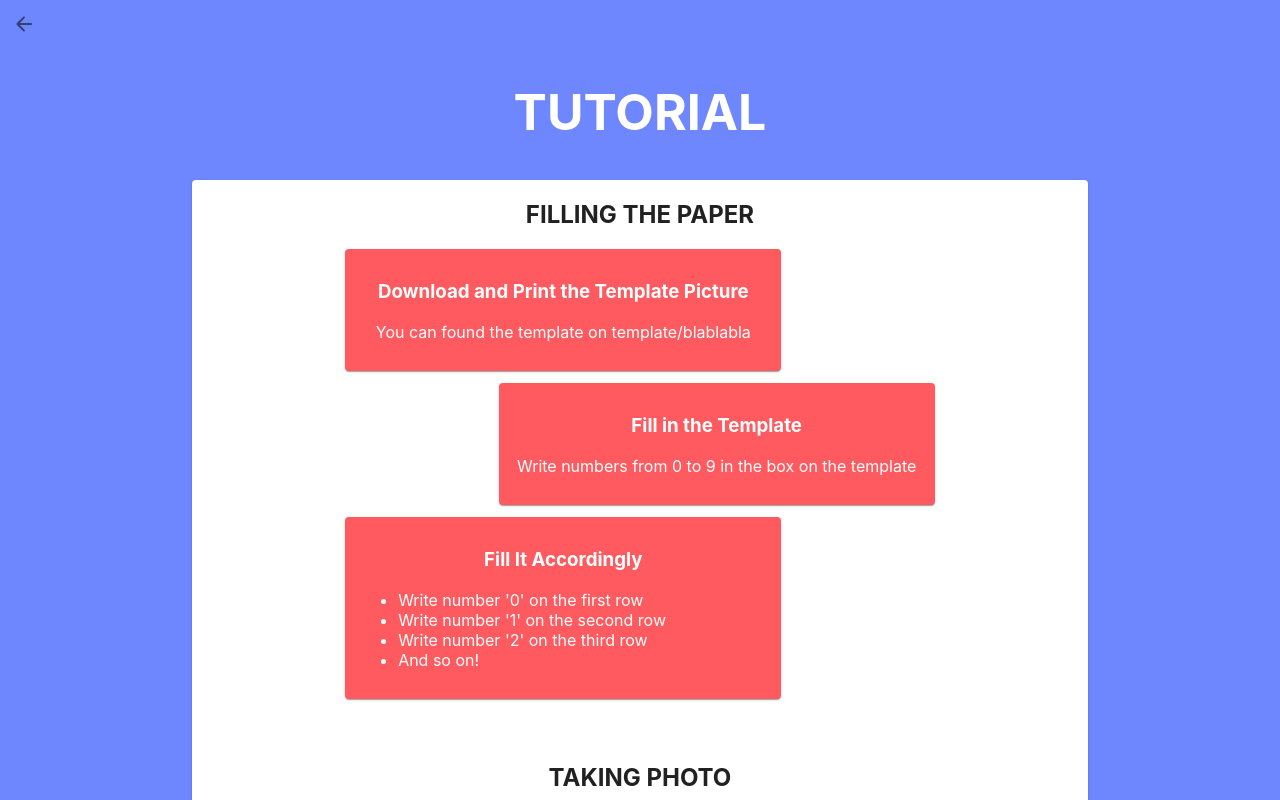
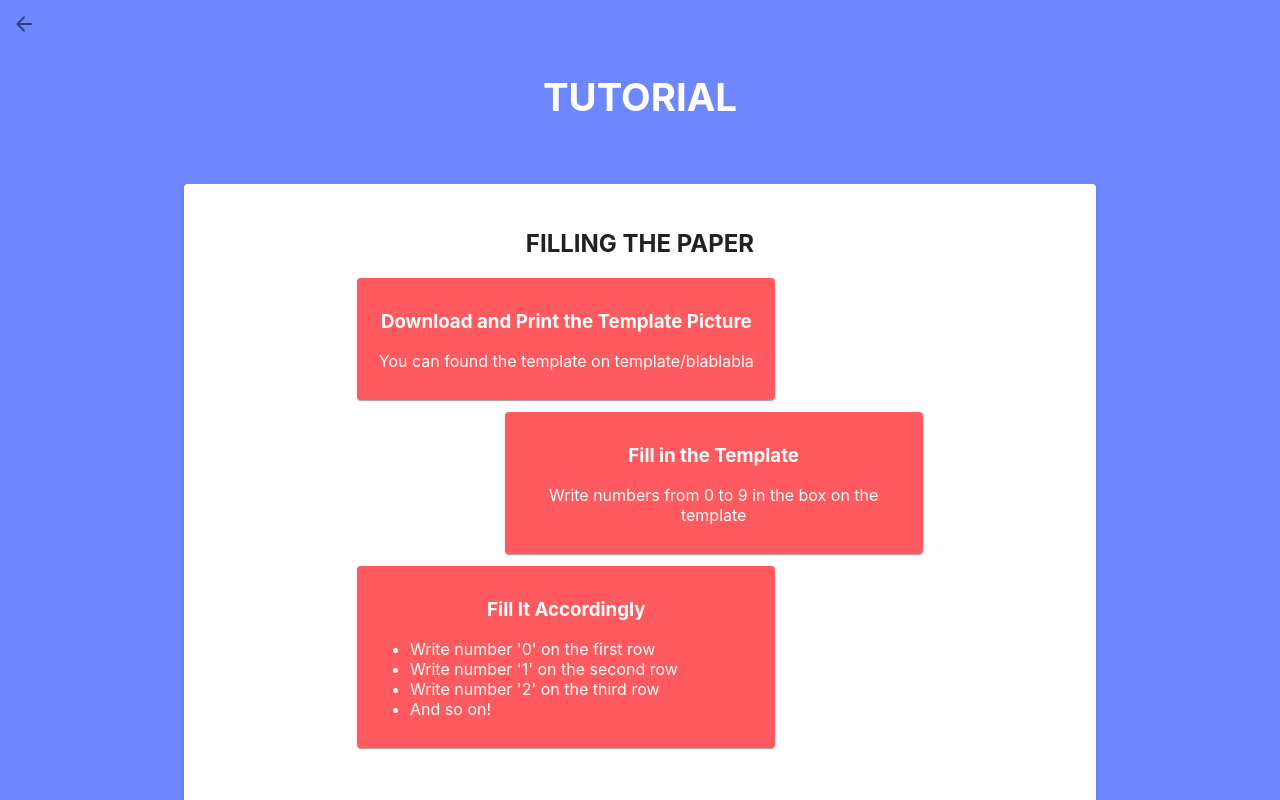
Before and after one commit to ocr-data-preparation/application, a React (Create React App) app: page /help in a window 1280 px wide. Shown: the top 800 px of the page. Built offline with nearby package versions, Linux system fonts and the light colour scheme.

Commit message:
help page styling

```diff
--- a/src/components/Help/SubmittingTutorial.js
+++ b/src/components/Help/SubmittingTutorial.js
@@ -1,8 +1,6 @@
 import React from "react";
 import { Grid, Paper, IconButton } from "@material-ui/core";
 import { makeStyles } from "@material-ui/core/styles";
-import { URL_BASE_API } from "../../config";
-import axios from "axios";
 
 const useStyles = makeStyles(theme => ({
   contentDispay: {
--- a/src/components/Help/index.js
+++ b/src/components/Help/index.js
@@ -13,7 +13,8 @@ const useStyles = makeStyles(theme => ({
         textAlign: "center",
         direction: "column",
         justifyContent: "center",
-        alignItems: "center"
+        alignItems: "center",
+        padding: "2vw"
     },
     root: {
       backgroundColor:"#6E87FF"
@@ -21,10 +22,11 @@ const useStyles = makeStyles(theme => ({
     title: {
       textAlign: "center",
       color: 'white',
-      fontSize: '50px'
+      fontSize: '3vw'
     },
     display: {
-      width: '70%'
+      width: '70%',
+      padding: "2vw"
     }
 }));
 
```
